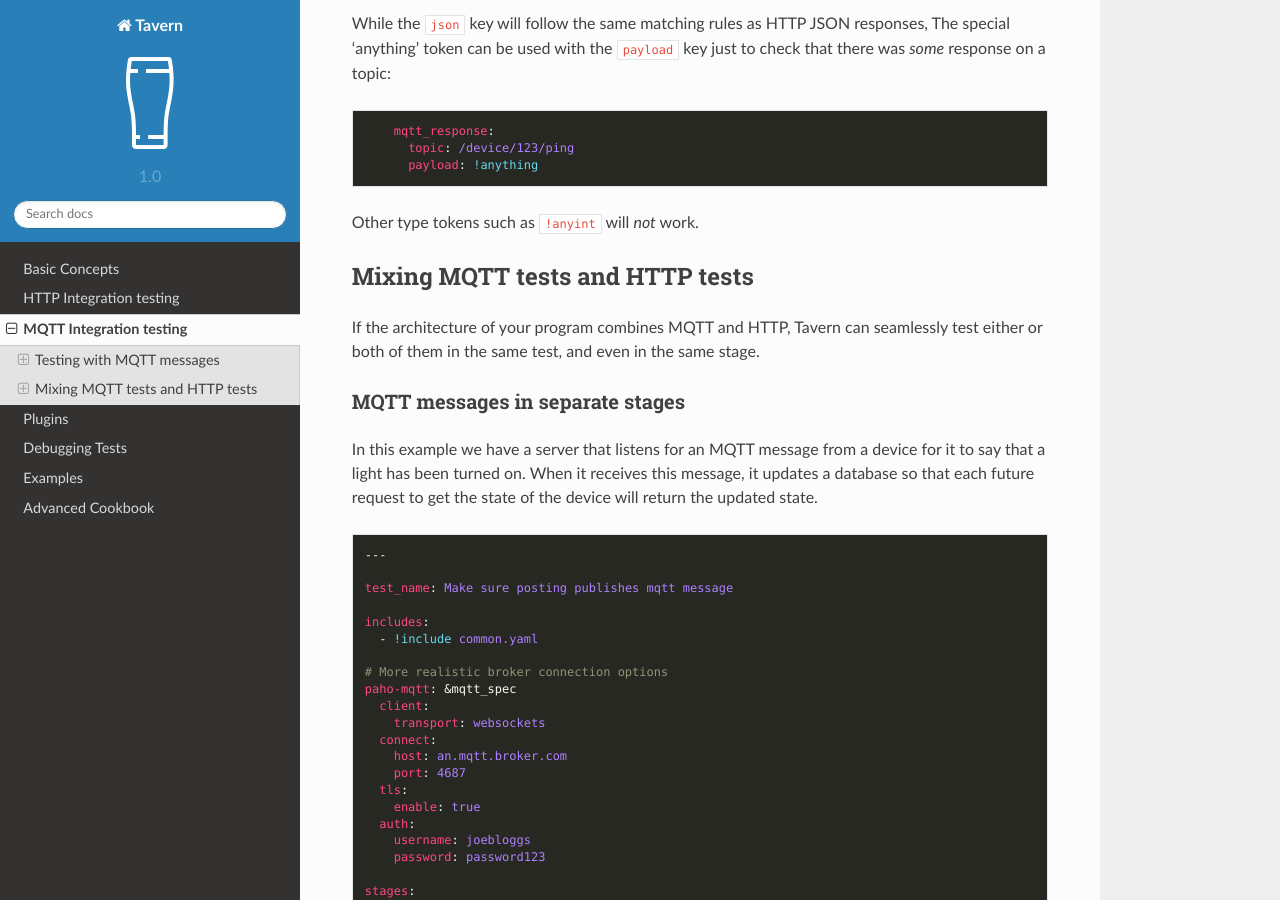
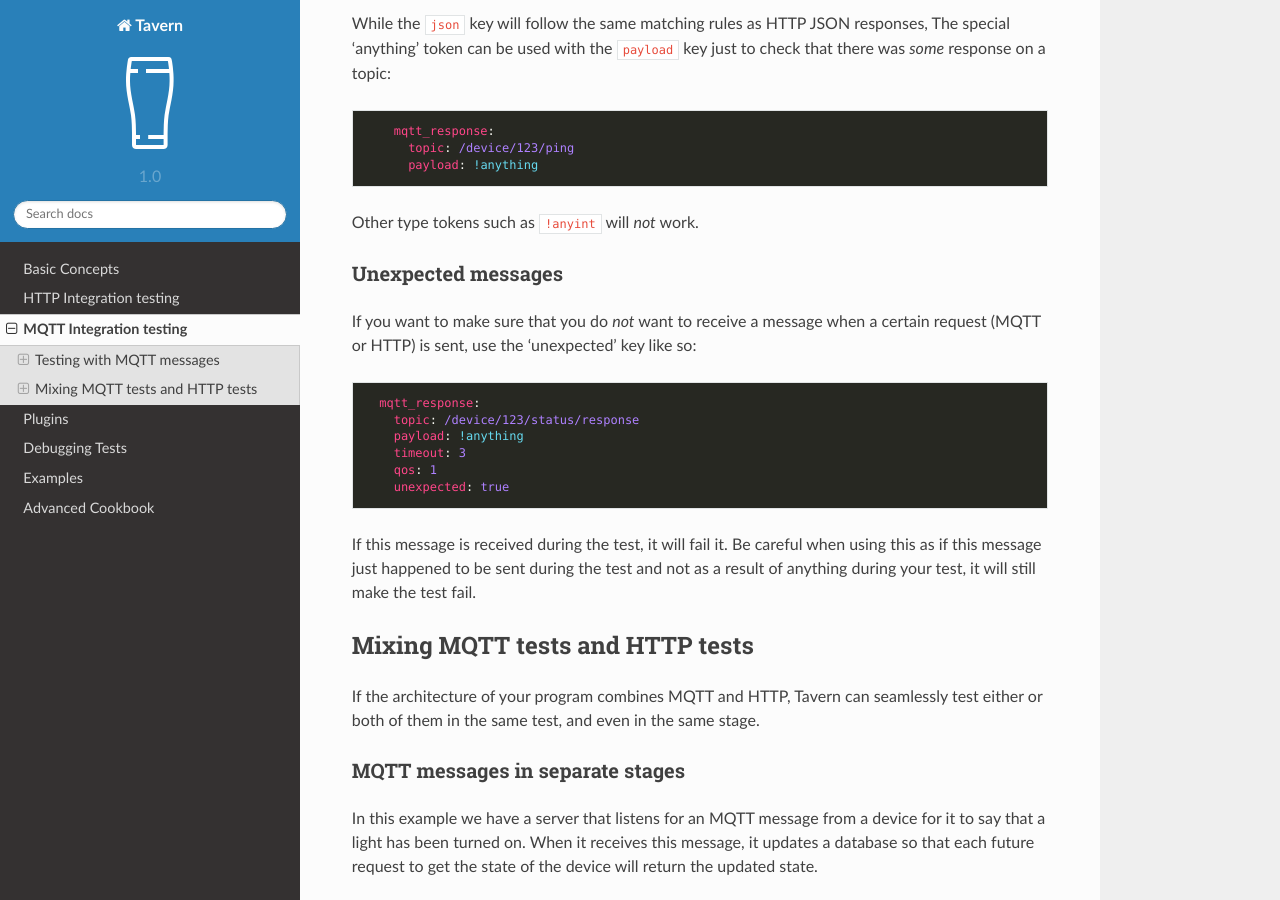
Before and after one commit to taverntesting/tavern, a Sphinx documentation site: the page built from docs/source/mqtt.md, in a window 1280 px wide and 900 px high, scrolled down 3050 px. Built offline with Sphinx 7.4.7 and the Read the Docs theme 2.0.0, drawn with Linux system fonts in a browser that asks for light colours; formulas are drawn with MathJax 3.

Commit message:
missing docs

````diff
--- a/docs/source/mqtt.md
+++ b/docs/source/mqtt.md
@@ -114,7 +114,6 @@ The full list of keys for this block:
   serialize into JSON.
 - `qos`: QoS level for publishing. Defaults to 0 in paho-mqtt.
 
-
 ### Options for receiving MQTT messages
 
 The `mqtt_response` key gives a topic and payload which should be received by
@@ -156,6 +155,24 @@ HTTP JSON responses, The special 'anything' token can be used with the
 ```
 
 Other type tokens such as `!anyint` will _not_ work.
+
+### Unexpected messages
+
+If you want to make sure that you do _not_ want to receive a message when a certain request (MQTT or
+HTTP) is sent, use the 'unexpected' key like so:
+
+```yaml
+  mqtt_response:
+    topic: /device/123/status/response
+    payload: !anything
+    timeout: 3
+    qos: 1
+    unexpected: true
+```
+
+If this message is received during the test, it will fail it. Be careful when using this as if this
+message just happened to be sent during the test and not as a result of anything during your test,
+it will still make the test fail.
 
 ## Mixing MQTT tests and HTTP tests
 
````
